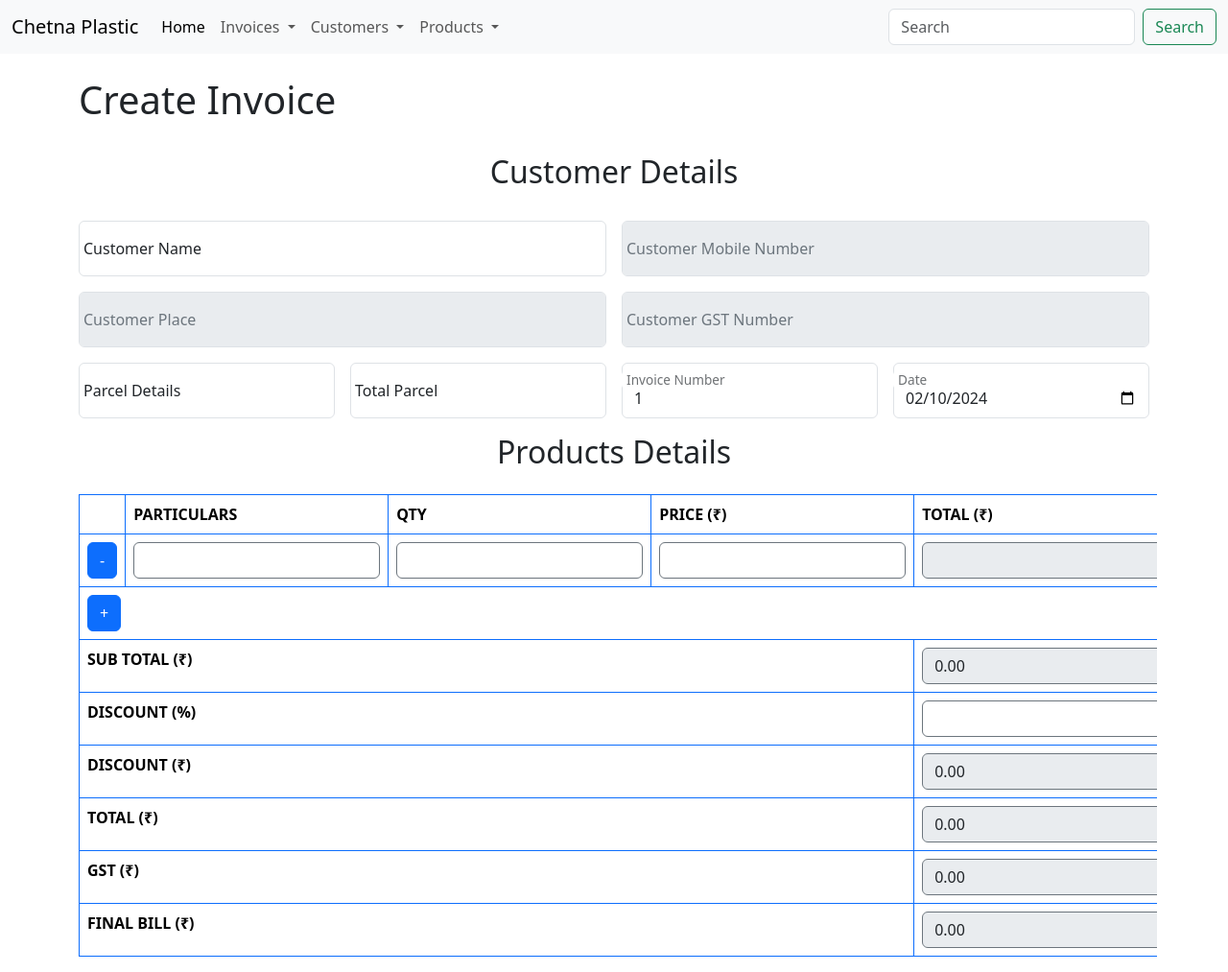
After one commit to hirenpopat67/flask_chetna_plastic, a Flask app: page /create_invoice in a window 1280 px wide. The commit adds this page. Shown: the whole page at 96% size. Run offline with Flask 3, Linux system fonts and the light colour scheme.

Commit message:
Updated code

```diff
--- a/app/routes/add_invoice.py
+++ b/app/routes/create_invoice.py
@@ -2,11 +2,11 @@ from flask import Blueprint,render_template,redirect,current_app,request,flash
 from app.models.models import Invoices,Customers,Products
 from datetime import datetime
 
-add_invoice_blueprint = Blueprint('add_invoice_blueprint', __name__)
+create_invoice_blueprint = Blueprint('create_invoice_blueprint', __name__)
 
 
-@add_invoice_blueprint.route('/add_invoice')
-def add_invoice():
+@create_invoice_blueprint.route('/create_invoice')
+def create_invoice():
     try:
 
         all_customers = Customers.query.order_by(Customers.customer_name).all()
@@ -31,7 +31,7 @@ def add_invoice():
 
     }
 
-        return render_template('add_invoice.html',context=context)
+        return render_template('create_invoice.html',context=context)
 
     except Exception as e:
         current_app.logger.error(f"{str(e)} WHICH_API = {request.path}", exc_info=True)
--- /dev/null
+++ b/app/static/js/create_invoice.js
@@ -0,0 +1,198 @@
+var invoice_item_row_counter = 1
+var fuse_customers;
+
+// ADDING INVOICE ROWS ===================================================
+function add_invoice_item_row() {
+    old_item_row_count = invoice_item_row_counter
+    invoice_item_row_counter++;
+
+    $('#invoice-form-items-table-body >tr:last').clone(true).insertAfter('#invoice-form-items-table-body >tr:last');
+    $('#invoice-form-items-table-body >tr:last input').val('');
+
+    // $('#invoice-form-items-table-body >tr:last td')[1].innerHTML = invoice_item_row_counter
+    // update_amounts($('#invoice-form-items-table-body input[name=invoice-qty]:last'));
+}
+
+function setup_invoice_rows() {
+    $("#invoice-form-addrow").click(function(event) {
+        event.preventDefault();
+        add_invoice_item_row();
+    });
+
+    // for (var i = 0; i <= 3; i++) {
+    //     add_invoice_item_row();
+    // }
+}
+
+
+// Fetching Customer Details ===================================================
+
+function fetch_customer_details_by_name() {
+    // this is the name from ((Input)) with datalist
+    var DeptValue = document.getElementById('customer_name');
+
+    // Adding Event Listener to get the value
+    DeptValue.addEventListener('input', function () {
+        var customerName = DeptValue.value;
+        // Check if customer name is not empty
+        if (customerName.trim() !== "") {
+            $.get(`/get_single_customer/${customerName}`,
+                function (data) {
+                    // data = JSON.parse(data)
+                    // console.log(data)
+                    $("#customer_place").val(data["customer_place"]);
+                    $("#customer_mobile_no").val(data["mobile_no"]);
+                    $("#customer_gst_no").val(data["gst_no"]);
+                });
+        } else {
+            // Handle the case when the customer name is none or empty
+            // console.log("Customer name is none or empty.");
+            // You may want to reset or clear the other fields in this case
+            $("#customer_place").val("");
+            $("#customer_mobile_no").val("");
+            $("#customer_gst_no").val("");
+        }
+    });
+}
+
+
+// Fetching Product Details ===================================================
+
+function fetch_product_details_by_name() {
+    $('input[name="product_name"]').on('input', function() {
+        var productName = $(this).val();
+        var currentRow = $(this).closest('tr');
+
+        if (productName.trim() !== "") {
+              $.get(`/get_single_product/${productName}`,
+                  function (data) {
+                      // data = JSON.parse(data)
+                      // console.log(data)
+                     // Set the product_price input value in the same row from the API response
+                    currentRow.find('input[name="product_price"]').val(data["product_price"]);
+                  });
+          } else {
+
+                currentRow.find('input[name="product_price"]').val("");
+          }})
+}
+
+
+// UPDATING INVOICE TOTALS ================================================
+
+function update_invoice_totals() {
+    // subtotal amount
+    sub_total_amount = 0
+    $('input[name=total_price_amount]').each(function () {
+        // Use parseFloat with a fallback to 0 if the value is NaN
+        sub_total_amount += parseFloat($(this).val()) || 0;
+    });
+    $('input[name=sub_total_amount]').val(sub_total_amount.toFixed(2));
+
+    // Get the values
+    var subTotal = parseFloat($("#sub_total_amount").val()) || 0;
+    var discountPercentage = parseFloat($("#discount_percentage").val()) || 0;
+
+    // Calculate discount amount
+    var discountAmount = (discountPercentage / 100) * subTotal;
+
+    // Update discount amount field
+    $("#discount_amount").val(discountAmount.toFixed(2));
+
+    // Calculate total amount
+    var totalAmount = subTotal - discountAmount;
+
+    // Update total amount field
+    $("#total_amount").val(totalAmount.toFixed(2));
+
+    // You can add more calculations for GST, final bill, etc., based on your requirements
+
+    gst_amount = totalAmount * 18 / 100
+
+    final_amount = totalAmount + gst_amount
+
+
+    // For demonstration, let's set GST and final amount to 0
+    $("#gst_amount").val(gst_amount.toFixed(2));
+    $("#final_amount").val(final_amount.toFixed(2));
+  }
+
+
+
+// AUTO CALCULATE ITEM AMOUNTS =============================================
+
+function initialize_auto_calculation(){
+    update_amounts($('#invoice-form-items-table-body input[name=product_name]:first,input[name=qty]:first'));
+    $('input[name=product_name],input[name=qty],input[name=product_price],input[name=total_price_amount],input[name=sub_total_amount],input[name=discount_percentage],input[name=discount_amount],input[name=total_amount],input[name=gst_amount],input[name=final_amount]').change(function (){
+        update_amounts($(this));
+    });
+    update_amounts($('#invoice-form-items-table-body input[name=product_name]:first,input[name=qty]:first'));
+    $('input[name=product_name],input[name=qty],input[name=product_price],input[name=total_price_amount],input[name=sub_total_amount],input[name=discount_percentage],input[name=discount_amount],input[name=total_amount],input[name=gst_amount],input[name=final_amount]').click(function (){
+        update_amounts($(this));
+    });
+    update_amounts($('#invoice-form-items-table-body input[name=product_name]:first,input[name=qty]:first'));
+    $('input[name=product_name],input[name=qty],input[name=product_price],input[name=total_price_amount],input[name=sub_total_amount],input[name=discount_percentage],input[name=discount_amount],input[name=total_amount],input[name=gst_amount],input[name=final_amount]').keyup(function (){
+        update_amounts($(this));
+    });
+}
+
+// Product Price Total ===================================================
+function update_amounts(element){
+
+    var product = parseInt(element.parent().parent().find('input[name=product_name]').val());
+    var qty = parseInt(element.parent().parent().find('input[name=qty]').val());
+    var product_price = parseInt(element.parent().parent().find('input[name=product_price]').val());
+
+    var total_price_amount = qty * product_price
+
+    if(product == ""){
+
+        total_price_amount = 0;
+    }
+    else {
+
+
+    element.parent().parent().find('input[name=total_price_amount]').val(total_price_amount.toFixed(2));
+
+    update_invoice_totals()
+
+}}
+
+
+function remove_product_row() {
+    // Using event delegation on a parent element to handle dynamic content
+    $(document).on('click', '.remove_row', function () {
+        // Find the closest 'tr' element
+        var $row = $(this).closest('tr');
+        // Check if there is only one row in the table
+        if ($row.siblings('tr').length === 0) {
+            // If there is only one row, do nothing
+            return;
+        }
+        // If there is more than one row, remove the current row
+        $row.remove();
+        initialize_auto_calculation()
+    });
+}
+
+// START =============================================================
+
+$(document).ready(function() {
+
+    // Initialize invoice row addition
+    setup_invoice_rows();
+
+    // Initialize Fetch customer details
+    fetch_customer_details_by_name();
+
+
+    // Initialize Fetch product details
+    fetch_product_details_by_name();
+
+    // Initialize product price total
+    initialize_auto_calculation();
+
+    // Initialize remove product row
+    remove_product_row();
+
+})
--- a/app/templates/base.html
+++ b/app/templates/base.html
@@ -34,7 +34,7 @@
                 Invoices
                 </a>
                 <ul class="dropdown-menu">
-                  <li><a class="dropdown-item" href="/add_invoice">Add Invoice</a></li>
+                  <li><a class="dropdown-item" href="/create_invoice">Add Invoice</a></li>
                   <li><a class="dropdown-item" href="#">Invoice Operations</a></li>
                   <li><hr class="dropdown-divider"></li>
                   <li><a class="dropdown-item" href="/all_invoices">All Invoices</a></li>
--- /dev/null
+++ b/app/templates/create_invoice.html
@@ -0,0 +1,135 @@
+{% extends 'base.html' %}
+
+{% block title %}
+Add Invoice
+{% endblock title %}
+
+{% block body %}
+
+<div class="container">
+<h1>Create Invoice</h1>
+</div>
+
+<br>
+
+<div class="container">
+  <center><h2>Customer Details</h2></center>
+  <br>
+    <form class="row g-3">
+
+          <div class="col-md-6 form-floating">
+
+            <input type="text" class="form-control" id="customer_name" placeholder="Customer Name" list="customer_names">
+            <label for="floatingPassword">Customer Name</label>
+          </div>
+
+          <datalist id="customer_names">
+            {% for x in context.all_customers %}
+
+            <option value="{{x.customer_name}}">{{x.customer_name}} {{x.customer_place}}</option>
+            {% endfor %}
+        </datalist>
+
+          <div class="col-md-6 form-floating">
+            <input type="number" class="form-control" id="customer_mobile_no" placeholder="Customer Mobile Number" disabled>
+            <label for="floatingPassword">Customer Mobile Number</label>
+          </div>
+
+          <div class="col-md-6 form-floating">
+            <input type="text" class="form-control" id="customer_place" placeholder="Customer Place" disabled>
+            <label for="floatingPassword">Customer Place</label>
+          </div>
+
+          <div class="col-md-6 form-floating">
+            <input type="text" class="form-control" id="customer_gst_no" placeholder="Customer GST Number" disabled>
+            <label for="floatingPassword">Customer GST Number</label>
+        </div>
+
+        <div class="col-md-3 form-floating">
+            <input type="text" class="form-control" id="" placeholder="Parcel Details">
+            <label for="floatingPassword">Parcel Details</label>
+        </div>
+        <div class="col-md-3 form-floating">
+            <input type="number" class="form-control" id="" placeholder="Total Parcel">
+            <label for="floatingPassword">Total Parcel</label>
+            </div>
+
+          <div class="col-md-3 form-floating">
+            <input type="number" class="form-control" value="{{context.fetch_last_invoice_no}}" id="" placeholder="Invoice Number">
+            <label for="floatingPassword">Invoice Number</label>
+            </div>
+            <div class="col-md-3 form-floating">
+                <input type="date" class="form-control" value="{{context.today_invoice_date}}" id="" placeholder="Date">
+                <label for="floatingPassword">Date</label>
+            </div>
+
+
+        <center><h2>Products Details</h2></center>
+        <div class="table-responsive">
+          <table class="table table-bordered border-primary add_products_table">
+            <thead>
+              <tr>
+                <th scope="col"></th>
+                <!-- <th scope="col">SR NO</th> -->
+                <th scope="col">PARTICULARS</th>
+                <th scope="col">QTY</th>
+                <th scope="col">PRICE (₹)</th>
+                <th scope="col">TOTAL (₹)</th>
+              </tr>
+            </thead>
+            <tbody id="invoice-form-items-table-body">
+            <tr>
+              <td><button type="button" class="btn btn-primary remove_row">-</button></td>
+              <!-- <td>1</td> -->
+              <td><input type="text" style="width: fit-content" name="product_name" class="form-control border-secondary" list="product_list" required></td>
+              <td><input type="number" style="width: fit-content" name="qty" class="form-control border-secondary"></td>
+              <td><input type="number" style="width: fit-content" name="product_price" class="form-control border-secondary"></td>
+              <td><input type="number" style="width: fit-content" name="total_price_amount" class="form-control border-secondary" disabled></td>
+            </tr>
+            </tbody>
+
+            <datalist id="product_list">
+              {% for p in context.all_products %}
+
+              <option value="{{p.product_name}}">{{p.product_name}}</option>
+              {% endfor %}
+          </datalist>
+
+            <tr>
+              <td colspan="8" class="text-right"><button type="button" id="invoice-form-addrow" class="btn btn-primary">+</button></td>
+            </tr>
+            <tr>
+              <td colspan="4" class="text-right"><strong>SUB TOTAL (₹)</strong></td>
+              <td><input type="number" style="width: fit-content" id="sub_total_amount" name="sub_total_amount" class="form-control border-secondary" disabled></td>
+            </tr>
+            <tr>
+              <td colspan="4" class="text-right"><strong>DISCOUNT (%)</strong></td>
+              <td><input type="text" style="width: fit-content" id="discount_percentage" name="discount_percentage" class="form-control border-secondary"></td>
+            </tr>
+              <tr>
+                <td colspan="4" class="text-right"><strong>	DISCOUNT (₹)</strong></td>
+                <td><input type="number" style="width: fit-content" id="discount_amount" name="discount_amount" class="form-control border-secondary" disabled></td>
+              </tr>
+              <tr>
+                <td colspan="4" class="text-right"><strong>TOTAL (₹)</strong></td>
+                <td><input type="number" style="width: fit-content" id="total_amount" name="total_amount" class="form-control border-secondary" disabled></td>
+              </tr>
+              <tr>
+                <td colspan="4" class="text-right"><strong>GST (₹)</strong></td>
+                <td><input type="number" style="width: fit-content" id="gst_amount" name="gst_amount" class="form-control border-secondary" disabled></td>
+              </tr>
+              <tr>
+                <td colspan="4" class="text-right"><strong>	FINAL BILL (₹)</strong></td>
+                <td><input type="number" style="width: fit-content" id="final_amount" name="final_amount" class="form-control border-secondary" disabled></td>
+              </tr>
+          </table>
+        </div>
+
+        </div>
+
+      </form>
+</div>
+
+<script src="../static/js/create_invoice.js"></script>
+
+{% endblock body %}
```
Also changed, not shown: app/routes/get_single_customer.py (renamed from app/routes/get_single_customer_from_id.py, +4 -4 lines), app/routes/get_single_product.py (renamed from app/routes/get_single_product_from_id.py, +4 -4 lines), app/templates/add_invoice.html (deleted, +0 -254 lines), app/static/jquery-3.7.1.min.js (deleted).
